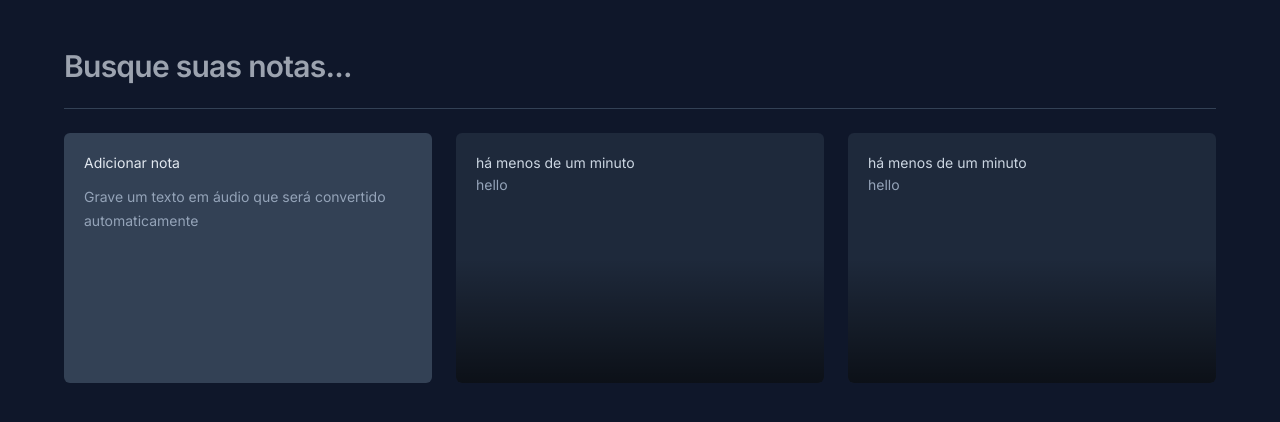
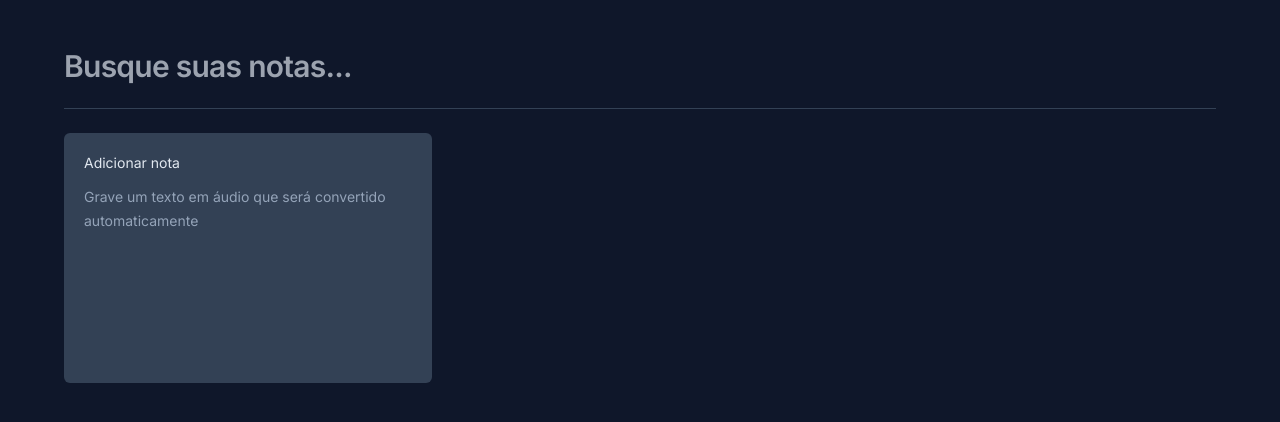
Before and after one commit to DeborahLyra/expert-notes-react, a React (Vite) app: page / in a window 1280 px wide. Shown: the top 422 px of the page. Built offline with nearby package versions, Linux system fonts and the light colour scheme.

Commit message:
salvar notas sotare, filter, salvar as notas

```diff
--- a/src/App.tsx
+++ b/src/App.tsx
@@ -1,13 +1,49 @@
 import NoteCard from "./components /note-card/NoteCard"
 import NewNoteCard from "./components /new-note-card/NewNoteCard"
+import { ChangeEvent, HTMLInputTypeAttribute, useState } from "react"
 
-
-const note = {
-  date: new Date(),
-  content: 'hello'
+interface Note {
+  id: string
+  date: Date
+  content: string
 }
 
 function App() {
+
+  const [search, setSearch] = useState('')
+  const [notes, setNotes] = useState<Note[]>(() => {
+    const notesOnStorage = localStorage.getItem('notes') //para iniciar com as notas previamentes salvas
+
+    if (notesOnStorage) {
+      return JSON.parse(notesOnStorage)
+    }
+
+    return []
+  })
+
+  const onNoteCreated = (content: string) => {
+    const newNote = {
+      id: crypto.randomUUID(),
+      date: new Date(),
+      content,
+    }
+
+    const notesArray = [newNote, ...notes]
+
+    setNotes(notesArray)
+
+    localStorage.setItem('notes', JSON.stringify(notesArray)) //salva os dados no local storage, transformando em json
+  }
+
+  const handleSearch = (event: ChangeEvent<HTMLInputElement>) => {
+    const query = event.target.value;
+
+    setSearch(query);
+  }
+
+  const filteredNotes = search !== ''
+    ? notes.filter(note => note.content.toLowerCase().includes(search.toLowerCase()))
+    : notes
 
   return (
     <div className="mx-auto max-w-6xl my-12 space-y-6">
@@ -16,14 +52,20 @@ function App() {
           type="text"
           placeholder="Busque suas notas..."
           className="w-full bg-transparent text-3xl font-semibold tracking-tight outline-none placeholder: text-slate-500"
+          onChange={handleSearch}
         />
       </form>
       <div className="h-px bg-slate-700"></div>
 
       <div className="grid grid-cols-3 gap-6 auto-rows-[250px]">
-        <NewNoteCard />
-        <NoteCard note= {note}/>
-        <NoteCard note= {note}/>
+        <NewNoteCard onNoteCreated={onNoteCreated} />
+
+        {filteredNotes.map((note) => {
+          return (
+            <NoteCard note={note} key={note.id} />
+          )
+        })}
+
       </div>
     </div>
   )
--- a/src/components /new-note-card/NewNoteCard.tsx
+++ b/src/components /new-note-card/NewNoteCard.tsx
@@ -3,14 +3,17 @@ import { X } from "lucide-react"
 import { ChangeEvent, FormEvent, useState } from "react"
 import { ToastT, toast } from "sonner"
 
-function NewNoteCard() {
+
+interface OnNoteCreated {
+    onNoteCreated : (content : string) => void
+}
+
+function NewNoteCard({onNoteCreated} : OnNoteCreated ) {
 
     const [shouldShowOnBording, setShouldShowOnBording] = useState(true);
     const [content, setContent] = useState('')
 
     const handleStartEditor = () => setShouldShowOnBording(false)
-
-    //const handleClose = () => setShouldShowOnBording(true)
 
     const handleContentChange = (event: ChangeEvent<HTMLTextAreaElement>) => {
         setContent(event.target.value)
@@ -23,7 +26,11 @@ function NewNoteCard() {
     const handleSaveNOte = (event: FormEvent) => {
         event.preventDefault()
 
-        console.log(content)
+        onNoteCreated(content) //chama a função criada na interface
+
+        setContent('')
+
+        setShouldShowOnBording(true)
 
         toast.success("Nota adicionada com sucesso")
     }
@@ -60,6 +67,7 @@ function NewNoteCard() {
                                     autoFocus
                                     className="text-sm text-slate-400 leading-6 bg-transparent resize-none flex-1 outline-none"
                                     onChange={handleContentChange}
+                                    value={content}
                                 />
                             )
                             }
```
